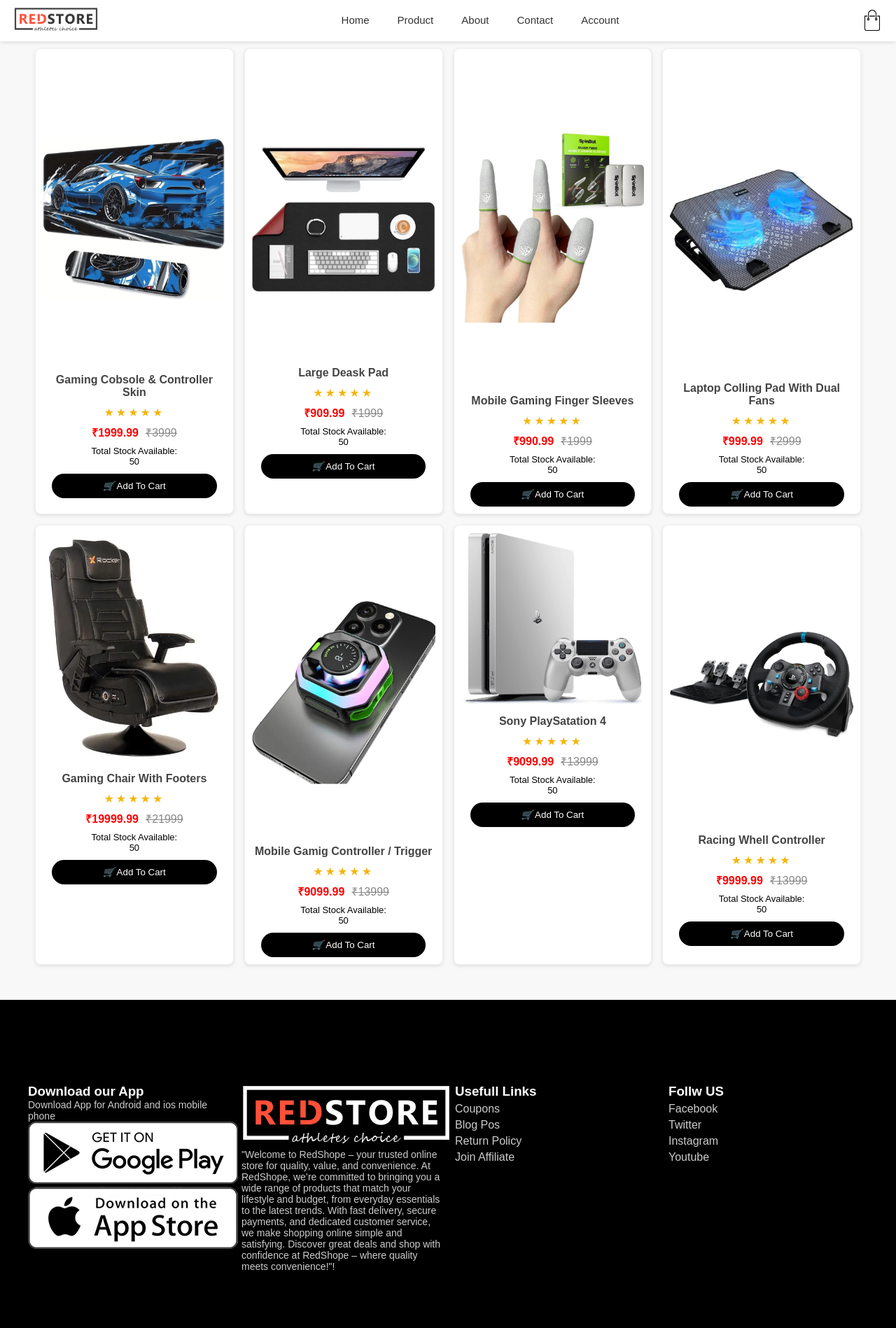
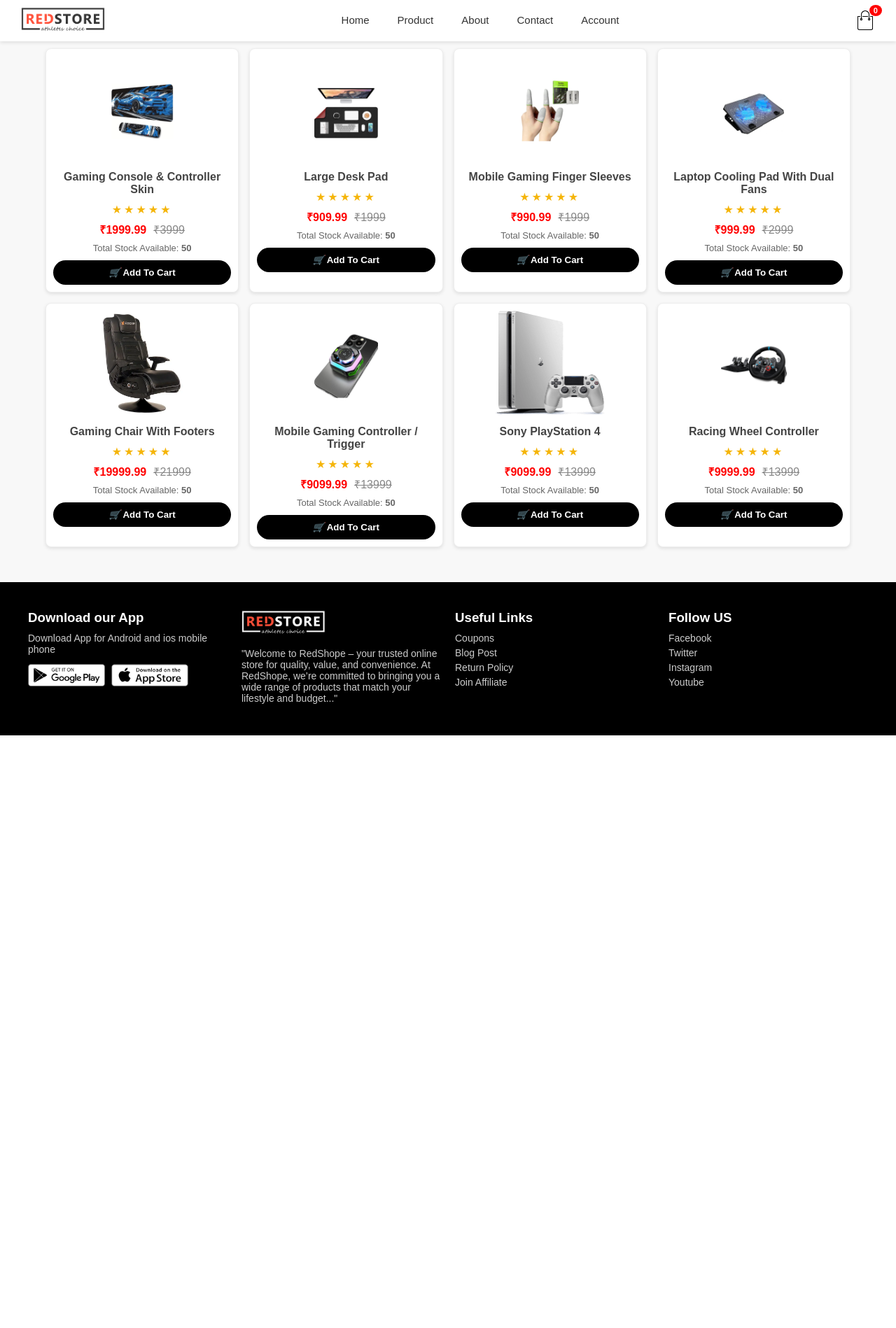
Before and after one commit to GorNarendrasinh/E-commerce-Website, a Flask app: page /Gaming in a window 1280 px wide. Shown: the whole page at 70% size. After the commit the page ends 1051 px from the top, so only its background shows below. Run offline with Flask 3, Linux system fonts and the light colour scheme; some libraries are stand-ins or nearby versions.

Commit message:
Update gaming.html

```diff
--- a/templates/gaming.html
+++ b/templates/gaming.html
@@ -3,11 +3,9 @@
 <head>
     <meta charset="UTF-8">
     <meta name="viewport" content="width=device-width, initial-scale=1.0">
-    <title>Document</title>
+    <title>RedShope - Gaming Collection</title>
     <style>
-
         /* Reset default browser styles */
-/* === NAVIGATION BAR STYLES === */
         * {
           margin: 0;
           padding: 0;
@@ -18,19 +16,26 @@
         body {
           overflow-x: hidden;
           background-color: #f8f8f8;
+          color: #333;
+          width: 100%;
         }
 
-/* ===== NAVBAR ===== */
+        /* ===== FULL WIDTH HEADER & NAVBAR ===== */
+        .header {
+          width: 100%;
+          background: #fff;
+          box-shadow: 0 2px 5px rgba(0,0,0,0.1);
+          position: sticky;
+          top: 0;
+          z-index: 1000;
+        }
+
         .navbar {
           display: flex;
           align-items: center;
           justify-content: space-between;
-  position: sticky;
-  top: 0;
-  z-index: 1000;
-  background: #fff;
-  padding: 10px 20px;
-  box-shadow: 0 2px 5px rgba(0,0,0,0.1);
+          width: 100%;
+          padding: 10px 30px;
         }
 
         .logo img {
@@ -57,19 +62,61 @@
           border-radius: 4px;
         }
 
+        /* Right Actions Wrapper */
+        .nav-right-actions {
+          display: flex;
+          align-items: center;
+          gap: 15px;
+        }
+
+        /* Cart & Badge Container */
+        .cart-container {
+          position: relative;
+          display: flex;
+          align-items: center;
+          cursor: pointer;
+        }
+
         .cart {
           width: 28px;
+          height: 28px;
+          object-fit: contain;
         }
 
-/* ===== SECTION HEADINGS ===== */
-.man, .women {
-  background-color: lightpink;
-  padding: 10px;
-  text-align: center;
-  margin: 30px auto;
-  width: fit-content;
-  border-radius: 5px;
-  box-shadow: 0 0 10px rgba(0,0,0,0.1);
+        .cart-count {
+          position: absolute;
+          top: -8px;
+          right: -10px;
+          background: red;
+          color: white;
+          font-size: 11px;
+          padding: 2px 6px;
+          border-radius: 50%;
+          font-weight: bold;
+        }
+
+        /* Mobile Hamburger Menu Icon */
+        .menu-toggle {
+          display: none;
+          flex-direction: column;
+          cursor: pointer;
+          gap: 5px;
+          padding: 5px;
+        }
+
+        .menu-toggle span {
+          width: 25px;
+          height: 3px;
+          background: #333;
+          border-radius: 2px;
+          transition: 0.3s;
+        }
+
+        /* ===== MAIN CONTAINER ===== */
+        .container {
+          max-width: 1200px;
+          margin: auto;
+          padding: 0 15px;
         }
 
         /* ===== PRODUCT GRID ===== */
@@ -77,7 +124,6 @@
           max-width: 1200px;
           margin: auto;
           padding: 10px;
-
           display: grid;
           grid-template-columns: repeat(4, 1fr);
           gap: 15px;
@@ -97,13 +143,14 @@
 
         .card:hover {
           transform: translateY(-5px);
+          box-shadow: 0 5px 15px rgba(0,0,0,0.15);
         }
 
         .card img {
           width: 100%;
-  height: auto;        /* IMPORTANT */
-  object-fit: contain; /* full image show */
-  background: #fff;    /* optional (empty space clean dikhega) */
+          height: 150px;
+          object-fit: contain;
+          background: #fff;
         }
 
         .card h2 {
@@ -142,6 +189,16 @@
         .productstockelm {
           font-size: 13px;
           margin-bottom: 10px;
+          color: #666;
+        }
+
+        .productpropty {
+          display: inline;
+        }
+
+        .productstock {
+          display: inline;
+          font-weight: bold;
         }
 
         /* ===== BUTTON ===== */
@@ -150,10 +207,11 @@
           color: white;
           border: none;
           padding: 10px;
-  width: 90%;
+          width: 100%;
           border-radius: 20px;
           cursor: pointer;
           transition: 0.3s;
+          font-weight: bold;
         }
 
         .addtocartbtn:hover {
@@ -166,12 +224,16 @@
           color: white;
           padding: 40px 20px;
           margin-top: 40px;
+          width: 100%;
         }
 
         .footer .roww {
           display: flex;
           flex-wrap: wrap;
           gap: 20px;
+          justify-content: space-between;
+          max-width: 1200px;
+          margin: auto;
         }
 
         .footer .roww > div {
@@ -179,42 +241,86 @@
           min-width: 200px;
         }
 
-.footer p {
+        .footer p, .footer ul li {
           font-size: 14px;
           color: #ccc;
+          margin: 5px 0;
+        }
+
+        .footer h3 {
+          margin-bottom: 10px;
+          color: #fff;
         }
 
         .footer ul {
           list-style: none;
         }
 
-.footer ul li {
-  margin: 5px 0;
-  color: #ccc;
+        .app img {
+          width: 110px;
+          margin-top: 8px;
+          display: inline-block;
+          margin-right: 5px;
         }
 
         /* ===== RESPONSIVE ===== */
-
-/* Tablet */
         @media (max-width: 992px) {
           .continer {
             grid-template-columns: repeat(3, 1fr);
           }
         }
 
-/* Mobile */
         @media (max-width: 600px) {
+          .menu-toggle {
+            display: flex; /* Display hamburger menu icon on mobile */
+          }
 
-  .continer {
-    grid-template-columns: repeat(2, 1fr); /* ✅ 2 cards */
+          /* Full width dropdown menu styling */
+          nav {
+            position: absolute;
+            top: 60px;
+            left: 0;
+            width: 100vw;
+            background: #fff;
+            box-shadow: 0 4px 6px rgba(0,0,0,0.1);
+            max-height: 0;
+            overflow: hidden;
+            transition: max-height 0.3s ease-in-out;
+          }
+
+          /* Show dropdown when toggled */
+          nav.active {
+            max-height: 350px;
           }
 
           nav ul {
-    display: none; /* simple mobile fix */
+            width: 100%;
+            flex-direction: column;
+            align-items: stretch;
+            padding: 10px 0;
+            gap: 0;
+          }
+
+          nav ul li {
+            width: 100%;
+            text-align: center;
+            border-bottom: 1px solid #f0f0f0;
+          }
+
+          nav ul li a {
+            display: block;
+            width: 100%;
+            padding: 12px 0;
+            font-size: 16px;
+          }
+
+          .continer {
+            grid-template-columns: repeat(2, 1fr);
+            gap: 10px;
           }
 
           .card img {
-    height: 140px;
+            height: 120px;
           }
 
           .card h2 {
@@ -231,234 +337,233 @@
             text-align: center;
           }
         }
-
     </style>
 </head>
 <body>
     <div class="header">
-  <div class="container">
       <div class="navbar">
         <div class="logo">
-      <img src="static/images/logo.png"width="130px">
+          <a href="/"><img src="static/images/logo.png" alt="Logo" width="130px"></a>
         </div>
-     <nav>
-      <ul>   <li><a href="/">Home</a></li>
+
+        <!-- Full-width mobile navigation menu container -->
+        <nav id="nav-links">
+          <ul>
+            <li><a href="/">Home</a></li>
             <li><a href="#productpage">Product</a></li>
             <li><a href="#footers">About</a></li>
             <li><a href="/contact">Contact</a></li>
             <li><a href="/account">Account</a></li>
           </ul>
-        </ul>
         </nav>
-     <img src="static/images/cart.png" class="cart" width="30px" height="30px" >
+
+        <!-- Right Actions Wrapper (Cart + Mobile Menu Toggle) -->
+        <div class="nav-right-actions">
+          <a href="/addtocart" style="text-decoration: none;">
+            <div class="cart-container">
+              <img src="static/images/cart.png" class="cart" alt="Cart" width="30px" height="30px">
+              <span class="cart-count" id="cart-count">0</span>
+            </div>
+          </a>
+          <div class="menu-toggle" id="mobile-menu">
+            <span></span>
+            <span></span>
+            <span></span>
+          </div>
+        </div>
+      </div>
     </div>
 
-         <!-- all product section here  -->
+    <!-- All Product Section -->
+    <div class="container" id="productpage">
+      <div class="continer">
 
-
-       <div class="continer">
         <div class="card">
-        <img src="/static/images/gaming.jpg">
-        <h2>Gaming Cobsole & Controller Skin</h2>
-        <div class="rating"> </div>
+          <img src="/static/images/gaming.jpg" alt="Gaming Console & Controller Skin">
+          <h2>Gaming Console & Controller Skin</h2>
+          <div class="rating"></div>
           <div class="productpriceelm">
             <p class="productprice">₹1999.99</p>
             <p class="productacutleprice">₹3999</p>
           </div>
-
           <div class="productstockelm">
             <p class="productpropty">Total Stock Available:</p>
             <p class="productstock">50</p>
           </div>
-
-
-         <a href="/addtocart">  <button class="addtocartbtn">
-  <i>🛒</i> Add To Cart </button></a>
+          <button class="addtocartbtn"><i>🛒</i> Add To Cart</button>
         </div>
 
-
         <div class="card">
-         <img src="/static/images/gaming2.jpg">
-        <h2>Large Deask Pad</h2>
-        <div class="rating"> </div>
+          <img src="/static/images/gaming2.jpg" alt="Large Desk Pad">
+          <h2>Large Desk Pad</h2>
+          <div class="rating"></div>
           <div class="productpriceelm">
             <p class="productprice">₹909.99</p>
             <p class="productacutleprice">₹1999</p>
           </div>
-
           <div class="productstockelm">
             <p class="productpropty">Total Stock Available:</p>
             <p class="productstock">50</p>
           </div>
-
-
-         <a href="/addtocart">  <button class="addtocartbtn">
-  <i>🛒</i> Add To Cart </button></a>
+          <button class="addtocartbtn"><i>🛒</i> Add To Cart</button>
         </div>
 
-
         <div class="card">
-        <img src="/static/images/gaming3.jpg">
+          <img src="/static/images/gaming3.jpg" alt="Mobile Gaming Finger Sleeves">
           <h2>Mobile Gaming Finger Sleeves</h2>
-        <div class="rating"> </div>
+          <div class="rating"></div>
           <div class="productpriceelm">
             <p class="productprice">₹990.99</p>
             <p class="productacutleprice">₹1999</p>
           </div>
-
           <div class="productstockelm">
             <p class="productpropty">Total Stock Available:</p>
             <p class="productstock">50</p>
           </div>
-
-
-         <a href="/addtocart">  <button class="addtocartbtn">
-  <i>🛒</i> Add To Cart </button></a>
+          <button class="addtocartbtn"><i>🛒</i> Add To Cart</button>
         </div>
 
         <div class="card">
-    <img src="/static/images/gaming4.jpg">
-        <h2>Laptop Colling Pad With Dual Fans</h2>
-        <div class="rating"> </div>
+          <img src="/static/images/gaming4.jpg" alt="Laptop Cooling Pad With Dual Fans">
+          <h2>Laptop Cooling Pad With Dual Fans</h2>
+          <div class="rating"></div>
           <div class="productpriceelm">
             <p class="productprice">₹999.99</p>
             <p class="productacutleprice">₹2999</p>
           </div>
-
           <div class="productstockelm">
             <p class="productpropty">Total Stock Available:</p>
             <p class="productstock">50</p>
           </div>
-
-
-         <a href="/addtocart">  <button class="addtocartbtn">
-  <i>🛒</i> Add To Cart </button></a>
+          <button class="addtocartbtn"><i>🛒</i> Add To Cart</button>
         </div>
 
         <div class="card">
-          <img src="/static/images/gaming10.webp">
-        <h2>Gaming Chair  With Footers</h2>
-        <div class="rating"> </div>
+          <img src="/static/images/gaming10.webp" alt="Gaming Chair With Footers">
+          <h2>Gaming Chair With Footers</h2>
+          <div class="rating"></div>
           <div class="productpriceelm">
             <p class="productprice">₹19999.99</p>
             <p class="productacutleprice">₹21999</p>
           </div>
-
           <div class="productstockelm">
             <p class="productpropty">Total Stock Available:</p>
             <p class="productstock">50</p>
           </div>
-
-
-         <a href="/addtocart">  <button class="addtocartbtn">
-  <i>🛒</i> Add To Cart </button></a>
+          <button class="addtocartbtn"><i>🛒</i> Add To Cart</button>
         </div>
 
         <div class="card">
-        <img src="/static/images/gaming6.jpg">
-        <h2>Mobile Gamig Controller / Trigger</h2>
-        <div class="rating"> </div>
+          <img src="/static/images/gaming6.jpg" alt="Mobile Gaming Controller / Trigger">
+          <h2>Mobile Gaming Controller / Trigger</h2>
+          <div class="rating"></div>
           <div class="productpriceelm">
             <p class="productprice">₹9099.99</p>
             <p class="productacutleprice">₹13999</p>
           </div>
-
           <div class="productstockelm">
             <p class="productpropty">Total Stock Available:</p>
             <p class="productstock">50</p>
           </div>
-
-
-         <a href="/addtocart">  <button class="addtocartbtn">
-  <i>🛒</i> Add To Cart </button></a>
+          <button class="addtocartbtn"><i>🛒</i> Add To Cart</button>
         </div>
 
         <div class="card">
-        <img src="/static/images/gaming.png">
-        <h2>Sony PlaySatation 4</h2>
-        <div class="rating"> </div>
+          <img src="/static/images/gaming.png" alt="Sony PlayStation 4">
+          <h2>Sony PlayStation 4</h2>
+          <div class="rating"></div>
           <div class="productpriceelm">
             <p class="productprice">₹9099.99</p>
             <p class="productacutleprice">₹13999</p>
           </div>
-
           <div class="productstockelm">
             <p class="productpropty">Total Stock Available:</p>
             <p class="productstock">50</p>
           </div>
-
-
-         <a href="/addtocart">  <button class="addtocartbtn">
-  <i>🛒</i> Add To Cart </button></a>
+          <button class="addtocartbtn"><i>🛒</i> Add To Cart</button>
         </div>
 
         <div class="card">
-         <img src="/static/images/gaming8.jpg">
-        <h2>Racing Whell Controller</h2>
-        <div class="rating"> </div>
+          <img src="/static/images/gaming8.jpg" alt="Racing Wheel Controller">
+          <h2>Racing Wheel Controller</h2>
+          <div class="rating"></div>
           <div class="productpriceelm">
             <p class="productprice">₹9999.99</p>
             <p class="productacutleprice">₹13999</p>
           </div>
-
           <div class="productstockelm">
             <p class="productpropty">Total Stock Available:</p>
             <p class="productstock">50</p>
           </div>
+          <button class="addtocartbtn"><i>🛒</i> Add To Cart</button>
+        </div>
 
-
-         <a href="/addtocart">  <button class="addtocartbtn">
-  <i>🛒</i> Add To Cart </button></a>
       </div>
     </div>
 
+    <!-- Footer Section -->
     <section class="footer" id="footers">
-    <div class="footer">
-      <div class="container">
       <div class="roww">
         <div class="fotterclg1">
           <h3>Download our App</h3>
           <p>Download App for Android and ios mobile phone</p>
           <div class="app">
-              <img src="images/play-store.png" >
-                <img src="images/app-store.png" >
+            <img src="images/play-store.png" alt="Play Store">
+            <img src="images/app-store.png" alt="App Store">
           </div>
         </div>
         <div class="fotterclg2">
-            <img src="images/logo-white.png" >
+          <img src="images/logo-white.png" alt="Logo White" width="120px" style="margin-bottom:10px;">
           <div class="para">
-            <p>"Welcome to RedShope – your trusted online store for quality, value, and convenience. At RedShope, we’re committed to bringing you a wide range of products that match your lifestyle and budget, from everyday essentials to the latest trends. With fast delivery, secure payments, and dedicated customer service, we make shopping online simple and satisfying. Discover great deals and shop with confidence at RedShope – where quality meets convenience!"!</p>
+            <p>"Welcome to RedShope – your trusted online store for quality, value, and convenience. At RedShope, we’re committed to bringing you a wide range of products that match your lifestyle and budget..."</p>
           </div>
         </div>
         <div class="fotterclg3">
-            <h3>Usefull Links</h3>
+          <h3>Useful Links</h3>
           <ul>
             <li>Coupons</li>
-           <li>Blog Pos</li>
+            <li>Blog Post</li>
             <li>Return Policy</li>
             <li>Join Affiliate</li>
-
-
           </ul>
         </div>
         <div class="fotterclg4">
-            <h3>Follw US</h3>
+          <h3>Follow US</h3>
           <ul>
             <li>Facebook</li>
             <li>Twitter</li>
             <li>Instagram</li>
             <li>Youtube</li>
-
-
           </ul>
         </div>
       </div>
-      </div>
-    </div>
+    </section>
 
-</section>
+    <!-- JavaScript Logic -->
     <script>
       document.addEventListener("DOMContentLoaded", () => {
+        // 1. Full-width Mobile Menu Toggle Logic
+        const mobileMenu = document.getElementById("mobile-menu");
+        const navLinks = document.getElementById("nav-links");
+
+        if (mobileMenu && navLinks) {
+          mobileMenu.addEventListener("click", () => {
+            navLinks.classList.toggle("active");
+          });
+        }
+
+        // 2. Cart Management System
+        const cartCountBadge = document.getElementById("cart-count");
+
+        function updateCartCount() {
+          const cart = JSON.parse(localStorage.getItem("cart")) || [];
+          const totalItems = cart.reduce((sum, item) => sum + item.quantity, 0);
+          cartCountBadge.innerText = totalItems;
+        }
+
+        // Initialize counter badge on page load
+        updateCartCount();
+
         const addToCartButtons = document.querySelectorAll(".addtocartbtn");
 
         addToCartButtons.forEach((button, index) => {
@@ -471,9 +576,7 @@
             const originalPrice = parseFloat(card.querySelector(".productacutleprice").innerText.replace("₹", "").trim());
             const stock = parseInt(card.querySelector(".productstock").innerText.trim());
             const imageSrc = card.querySelector("img").getAttribute("src");
-
-      // Use a unique id - you can use index or better a generated id
-      const id = index + 1;
+            const id = index + 1; // Unique ID range for the Gaming page
 
             const productData = {
               id,
@@ -495,7 +598,15 @@
             }
 
             localStorage.setItem("cart", JSON.stringify(cart));
-     window.location.href = "/addtocart";
+
+            // Refresh badge count live without reloading page
+            updateCartCount();
+
+            // Button feedback animation
+            button.innerText = "✓ Added!";
+            setTimeout(() => {
+              button.innerHTML = "<i>🛒</i> Add To Cart";
+            }, 1000);
           });
         });
       });
```
Lines whose indentation alone changed are shown as unchanged.
